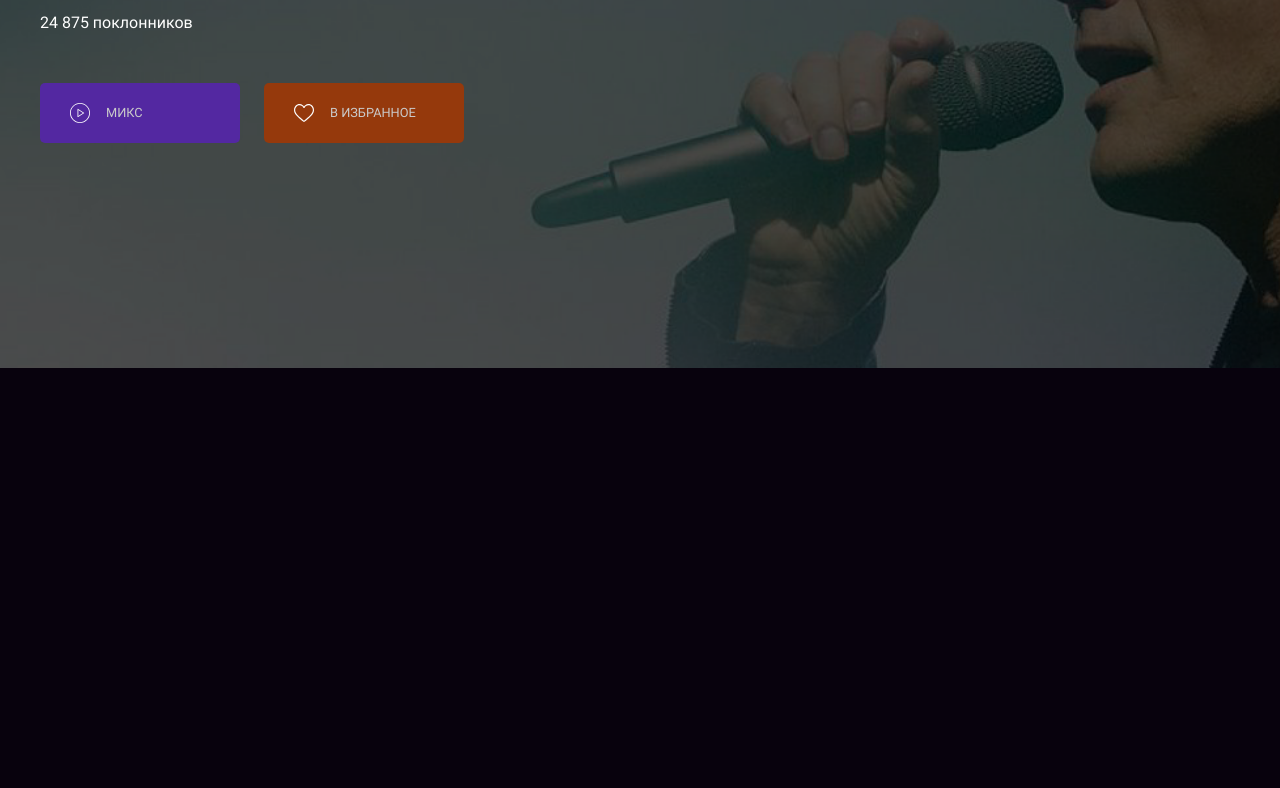
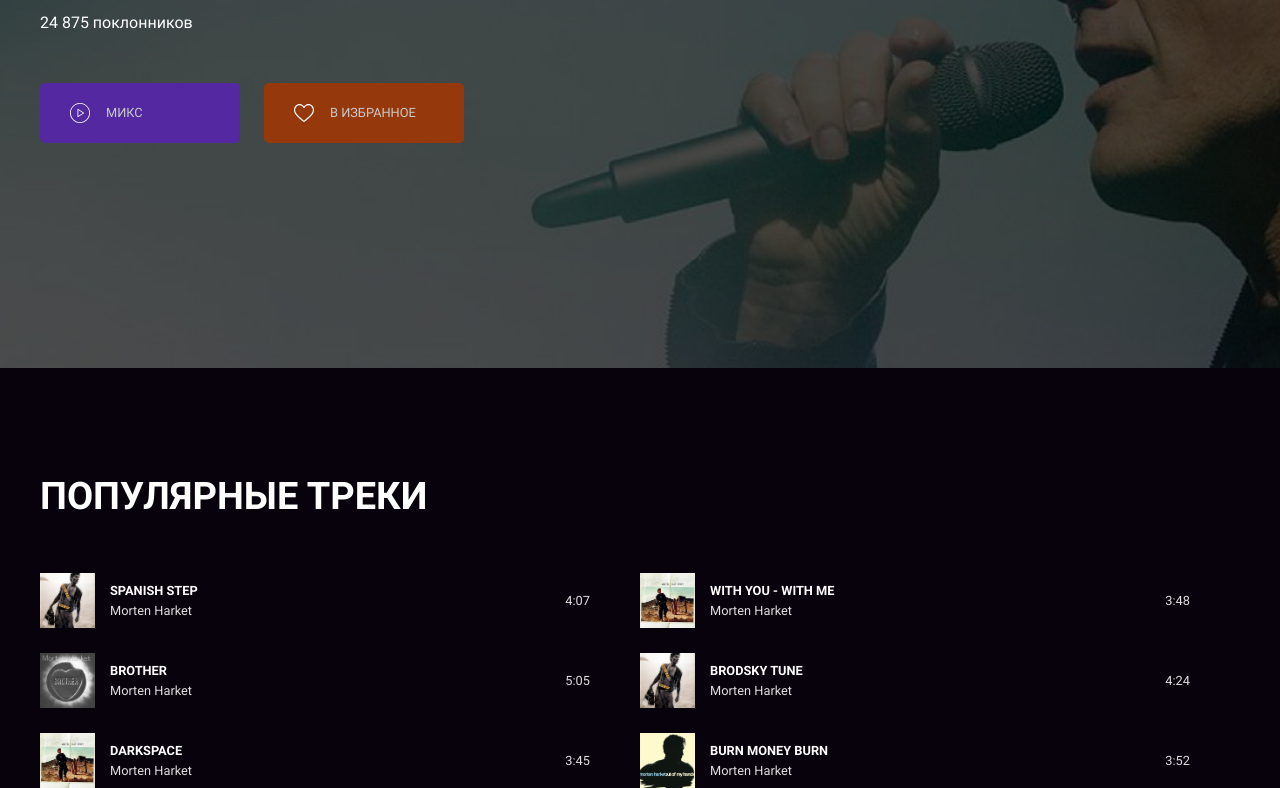
Before and after one commit to Alsecode/layout-music-box, a website: page src/artist.html in a window 1280 px wide. Shown: the part 345-1133 px from the top of the page. Before the commit the page ends 800 px from the top, so only its background shows below. Drawn offline with Linux system fonts and the light colour scheme.

Commit message:
added page-popular-tracks

```diff
--- a/src/artist.html
+++ b/src/artist.html
@@ -43,6 +43,65 @@
         </div>
       </div>
     </div>
+
+    <div id="page-popular-track" class="container popular">
+      <h2 class="h2-heading white">Популярные треки</h2>
+      <div class="popular-catalog flex flex-wrap">
+        <div class="flex align-center popular-track">
+          <img class="track-image" src="images/Wild Seed.png" alt="Album Wild Seed">
+          <div class="track-info">
+            <p class="track-name white">Spanish Step</p>
+            <p class="track-musician">Morten Harket</p>
+          </div>
+          <p class="track-duration">4:07</p>
+        </div>
+
+        <div class="flex align-center popular-track">
+          <img class="track-image" src="images/Letter from Egypt.png" alt="Album Letter from Egypt">
+          <div class="track-info">
+            <p class="track-name white">With You - With Me</p>
+            <p class="track-musician">Morten Harket</p>
+          </div>
+          <p class="track-duration">3:48</p>
+        </div>
+
+        <div class="flex align-center popular-track">
+          <img class="track-image" src="images/Brother.png" alt="Album Brother">
+          <div class="track-info">
+            <p class="track-name white">Brother</p>
+            <p class="track-musician">Morten Harket</p>
+          </div>
+          <p class="track-duration">5:05</p>
+        </div>
+
+        <div class="flex align-center popular-track">
+          <img class="track-image" src="images/Wild Seed.png" alt="Album Wild Seed">
+          <div class="track-info">
+            <p class="track-name white">Brodsky Tune</p>
+            <p class="track-musician">Morten Harket</p>
+          </div>
+          <p class="track-duration">4:24</p>
+        </div>
+
+        <div class="flex align-center popular-track">
+          <img class="track-image" src="images/Letter from Egypt.png" alt="Letter from Egypt">
+          <div class="track-info">
+            <p class="track-name white">Darkspace</p>
+            <p class="track-musician">Morten Harket</p>
+          </div>
+          <p class="track-duration">3:45</p>
+        </div>
+
+        <div class="flex align-center popular-track">
+          <img class="track-image" src="images/Out of My Hands.png" alt="Out of My Hands">
+          <div class="track-info">
+            <p class="track-name white">Burn Money Burn</p>
+            <p class="track-musician">Morten Harket</p>
+          </div>
+          <p class="track-duration">3:52</p>
+        </div>
+      </div>
+    </div>
   </main>
   <footer></footer>
 </body>
--- a/src/scss/app.scss
+++ b/src/scss/app.scss
@@ -7,3 +7,4 @@
 @import "page-news";
 @import "page-app";
 @import "page-description-artist";
+@import "page-popular-track";
--- /dev/null
+++ b/src/scss/page-popular-track.scss
@@ -0,0 +1,38 @@
+.popular {
+
+  font-size: 12.8px;
+  color: $light-grey;
+
+  &-catalog {
+    margin-top: 48px;
+    row-gap: 25px;
+  }
+
+  &-track {
+    width: 50%;
+
+    .track-image {
+      width: 55px;
+      height: 55px;
+      padding-right: 15px;
+    }
+
+    .track-name {
+      text-transform: uppercase;
+      font-weight: bold;
+    }
+
+    .track-duration {
+      margin-left: auto;
+      margin-right: 50px;
+    }
+  }
+}
+
+@media (max-width: 850px) {
+  .popular {
+    &-track {
+      width: 100%;
+    }
+  }
+}
```
Also changed, not shown: src/css/style.css, 1 other file.
